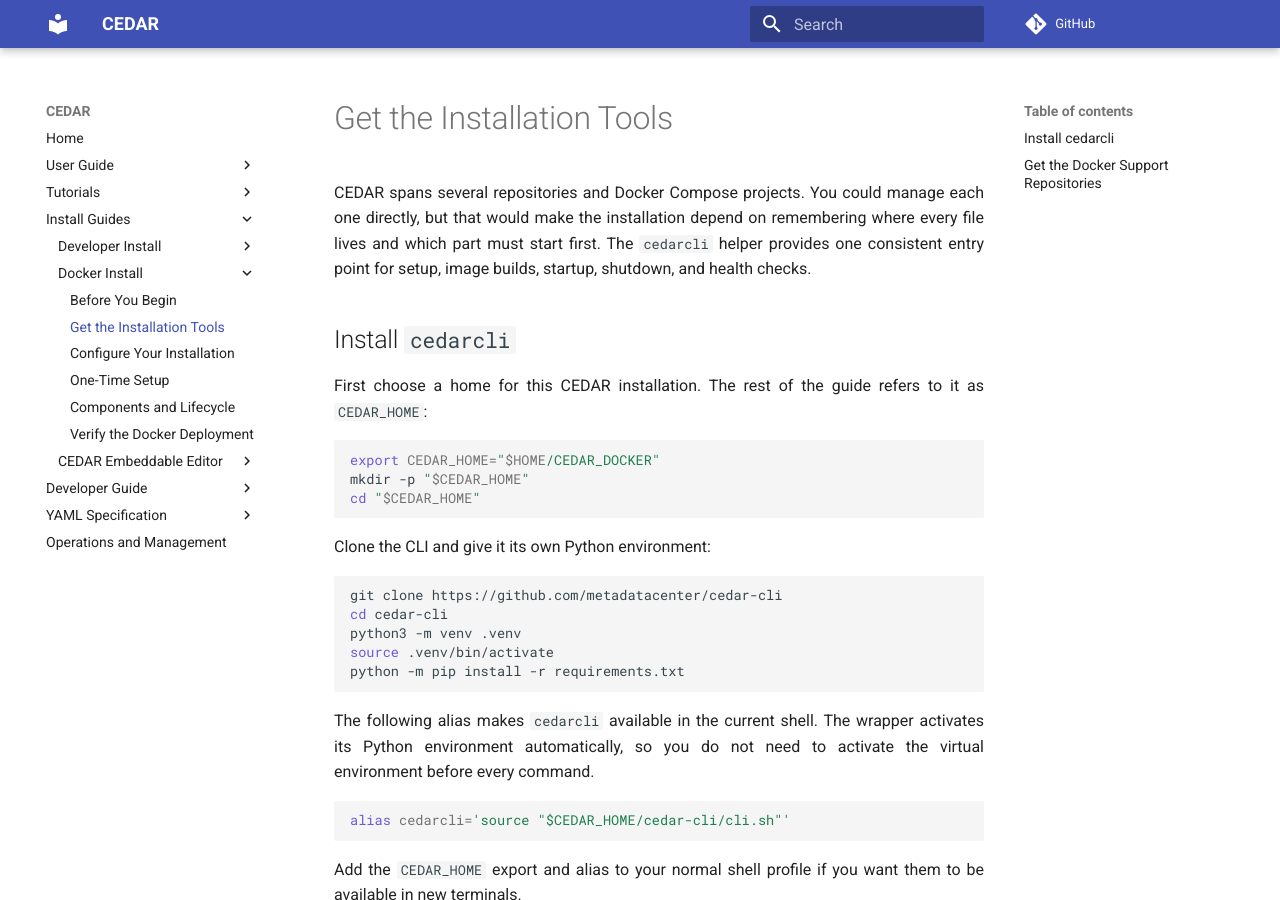
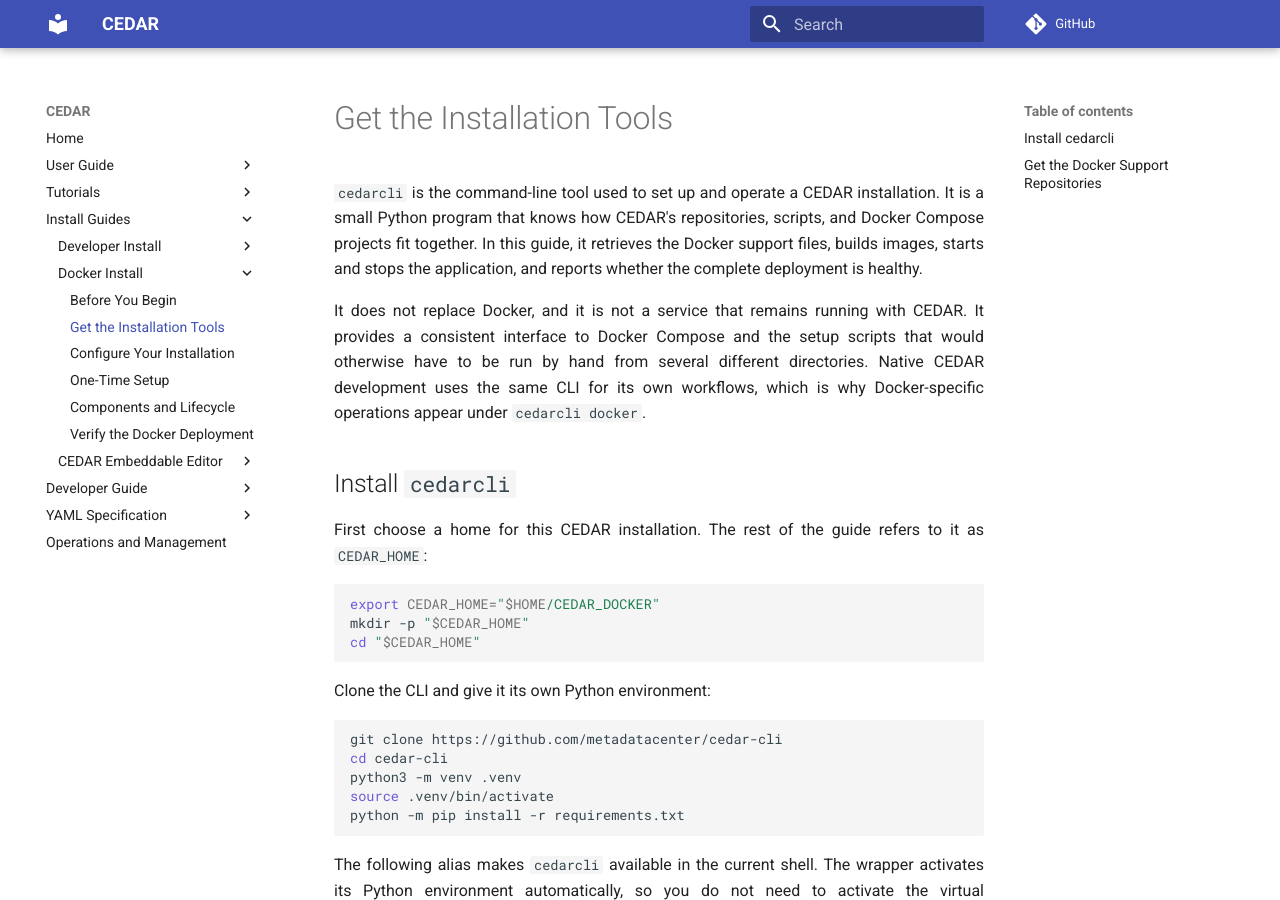
Before and after one commit to metadatacenter/cedar-mkdocs, an MkDocs documentation site: the page built from docs/install-docker-eval/cli-and-scripts.md, in a window 1280 px wide and 900 px high. Built offline with MkDocs 1.6.1 and Material for MkDocs 9.7.7, drawn with Linux system fonts in a browser that asks for light colours; comment, search, counter and statistics services are not loaded.

Commit message:
docs: introduce cedarcli before installation steps

```diff
--- a/docs/install-docker-eval/cli-and-scripts.md
+++ b/docs/install-docker-eval/cli-and-scripts.md
@@ -1,9 +1,14 @@
 # Get the Installation Tools
 
-CEDAR spans several repositories and Docker Compose projects. You could manage each one directly,
-but that would make the installation depend on remembering where every file lives and which part
-must start first. The `cedarcli` helper provides one consistent entry point for setup, image builds,
-startup, shutdown, and health checks.
+`cedarcli` is the command-line tool used to set up and operate a CEDAR installation. It is a small
+Python program that knows how CEDAR's repositories, scripts, and Docker Compose projects fit
+together. In this guide, it retrieves the Docker support files, builds images, starts and stops the
+application, and reports whether the complete deployment is healthy.
+
+It does not replace Docker, and it is not a service that remains running with CEDAR. It provides a
+consistent interface to Docker Compose and the setup scripts that would otherwise have to be run by
+hand from several different directories. Native CEDAR development uses the same CLI for its own
+workflows, which is why Docker-specific operations appear under `cedarcli docker`.
 
 ## Install `cedarcli`
 
```
